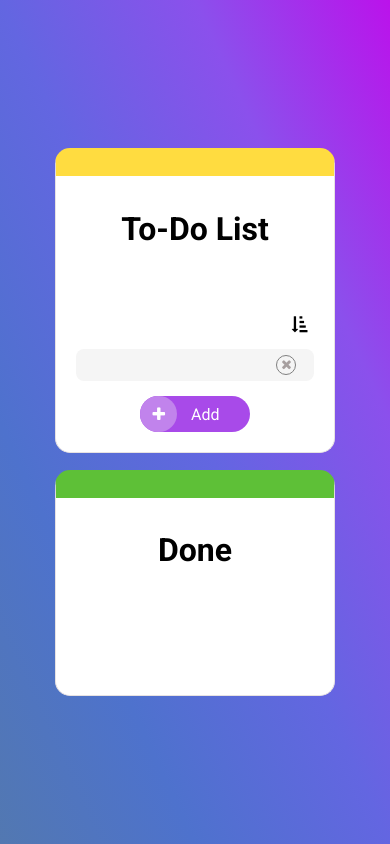
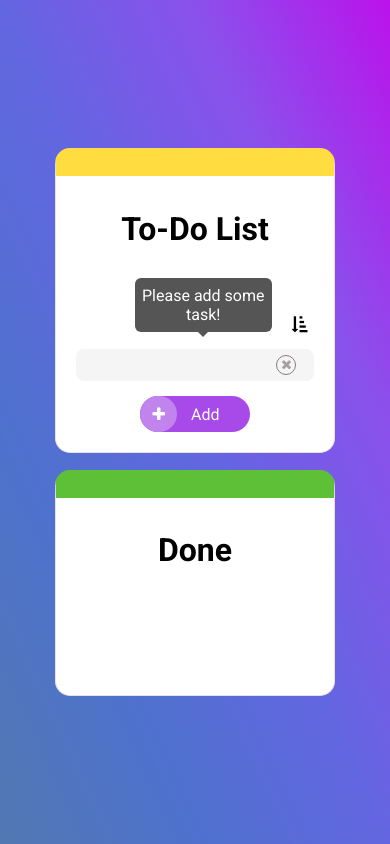
Before and after one commit to eltacshikhsaidov/task-tracker, a plain HTML site: page index.html in a window 390 px wide. Drawn offline with Linux system fonts and the light colour scheme.

Commit message:
fixing popup positioning

```diff
--- a/css/style.css
+++ b/css/style.css
@@ -77,6 +77,7 @@ body {
         margin-left: 0;
         margin-top: 2vh;
     }
+
 }
 
 /* centering application */
@@ -244,7 +245,7 @@ ul {
 /* The actual popup */
 .popup .popuptext {
     visibility: hidden;
-    width: 30vw;
+    width: 24vw;
     background-color: #555;
     color: #fff;
     text-align: center;
@@ -254,8 +255,8 @@ ul {
     z-index: 1;
     bottom: 125%;
     left: 50%;
-    margin-left: -51vw;
-    margin-bottom: 3vh;
+    margin-left: -33vw;
+    margin-bottom: 4vh;
 }
 
 /* Popup arrow */
@@ -290,23 +291,17 @@ ul {
 
 /* displaying popup properly */
 
-@media only screen and (max-width: 650px) {
+/* @media only screen and (max-width: 650px) {
     .popup .popuptext {
         margin-left: -51vw;
         margin-bottom: 3vh;
     }
-}
+} */
 
-@media only screen and (max-width: 938px ) {
+@media only screen and (max-width: 480px ) {
     .popup .popuptext {
-        margin-left: -49vw;
-        margin-bottom: 3vh;
+        margin-left: -46vw;
+        margin-bottom: 4vh;
+        width: 35vw;
     }
 }
-
-@media only screen and (min-width: 939px ) {
-    .popup .popuptext {
-        margin-left: -33vw;
-        margin-bottom: 3vh;
-    }
-}
--- a/index.html
+++ b/index.html
@@ -31,7 +31,7 @@
 
                 <!-- Show popup in case empty task is added -->
                 <div class="popup">
-                    <span class="popuptext" id="myPopup">Please add some task!</span>
+                    <span class="popuptext show" id="myPopup">Please add some task!</span>
                 </div>
             </div>
 
```
